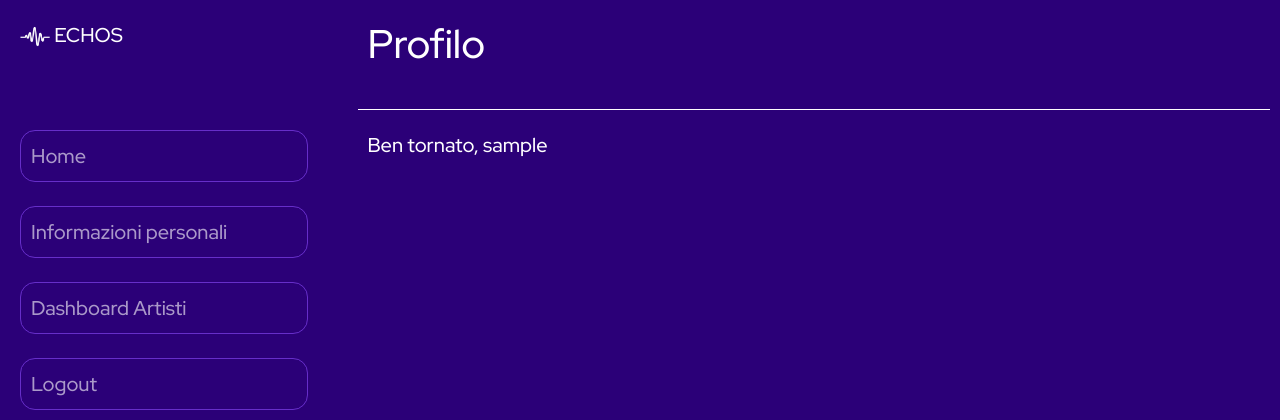
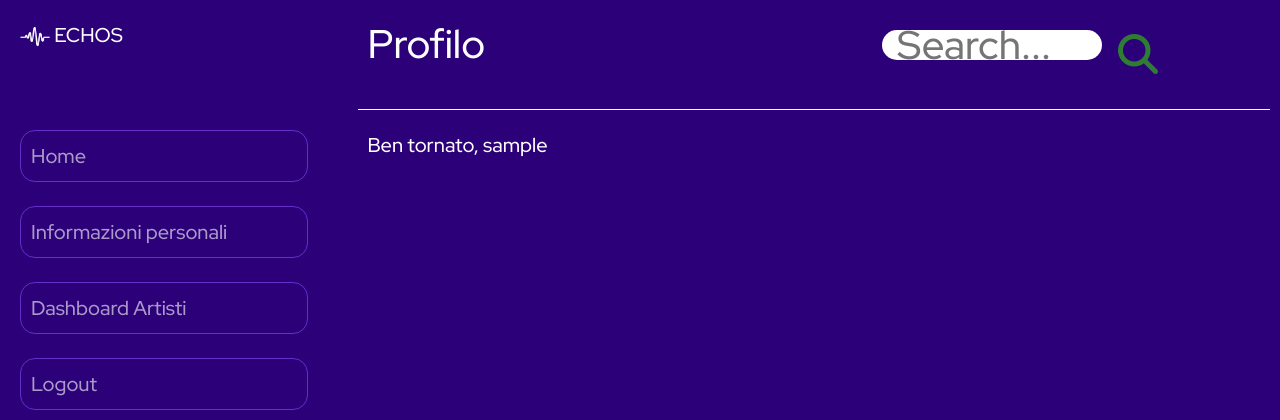
Before and after one commit to JeremyFamengo/ProgettoBD, a Flask app: page /profile in a window 1280 px wide. Shown: the top 420 px of the page. Run offline with Flask 2, Linux system fonts and the light colour scheme; the visitor is signed in with stand-in values (Sample User, id 1); data comes from the database, SQL or seed files in the repository; some libraries are stand-ins or nearby versions.

Commit message:
barra di ricerca

```diff
--- a/static/main-1.css
+++ b/static/main-1.css
@@ -207,3 +207,53 @@ form {
     padding-top: 10px;
     padding-bottom: 10px;
 }
+
+div.search-box{
+	position:absolute;
+	width: 280px;
+	height: 30px;
+    right: 10%;
+	display: inline;
+}
+
+input.search{
+	position: relative;
+	display: inline;
+	height: 30px;
+	width: 220px;
+	border-radius: 15px;
+	border: none;
+	float: left;
+	padding: 5px 15px 5px 15px;
+}
+
+input.search:focus{
+	outline: none;
+}
+
+button.bottone{
+	position: relative;
+	display:inline;
+	height: 30px;
+	width: 30px;
+	border-radius: 15px;
+	border: none;
+	float: right;
+	background-color: #2B0078;
+	transition: .2s;
+	transition-timing-function: ease-in;
+}
+
+button.bottone:focus{
+	outline:none;
+}
+
+button.bottone:hover{
+	border-radius: 5px;
+	transition: .2s;
+	transition-timing-function: ease-in;
+}
+
+.fa-search{
+	color: #2e7d32;
+}
--- a/templates/base-1.html
+++ b/templates/base-1.html
@@ -11,6 +11,7 @@
 
         <link rel="stylesheet" href="{{ url_for('static', filename='main-1.css')}}">
         <link rel="shortcut icon" href="{{ url_for('static', filename='images/favicon.png') }}">
+        <script src="https://use.fontawesome.com/d8805b6d62.js"></script>
 
         {% block head %}{% endblock %}
 
--- a/templates/profile.html
+++ b/templates/profile.html
@@ -4,7 +4,12 @@
 
 
 {% block header %}
-    <h2>Profilo</h2>
+<h2>Profilo
+    <div class="search-box" style=float:right>
+        <input type="text" class="search" placeholder="Search...">
+        <button type="button" class="bottone"><i class="fa fa-search" aria-hidden="true"></i></button>
+    </div>
+</h2>
 {% endblock %}
 
 {% block footer %}
```
Also changed, not shown: static/images/ico.png (added).
